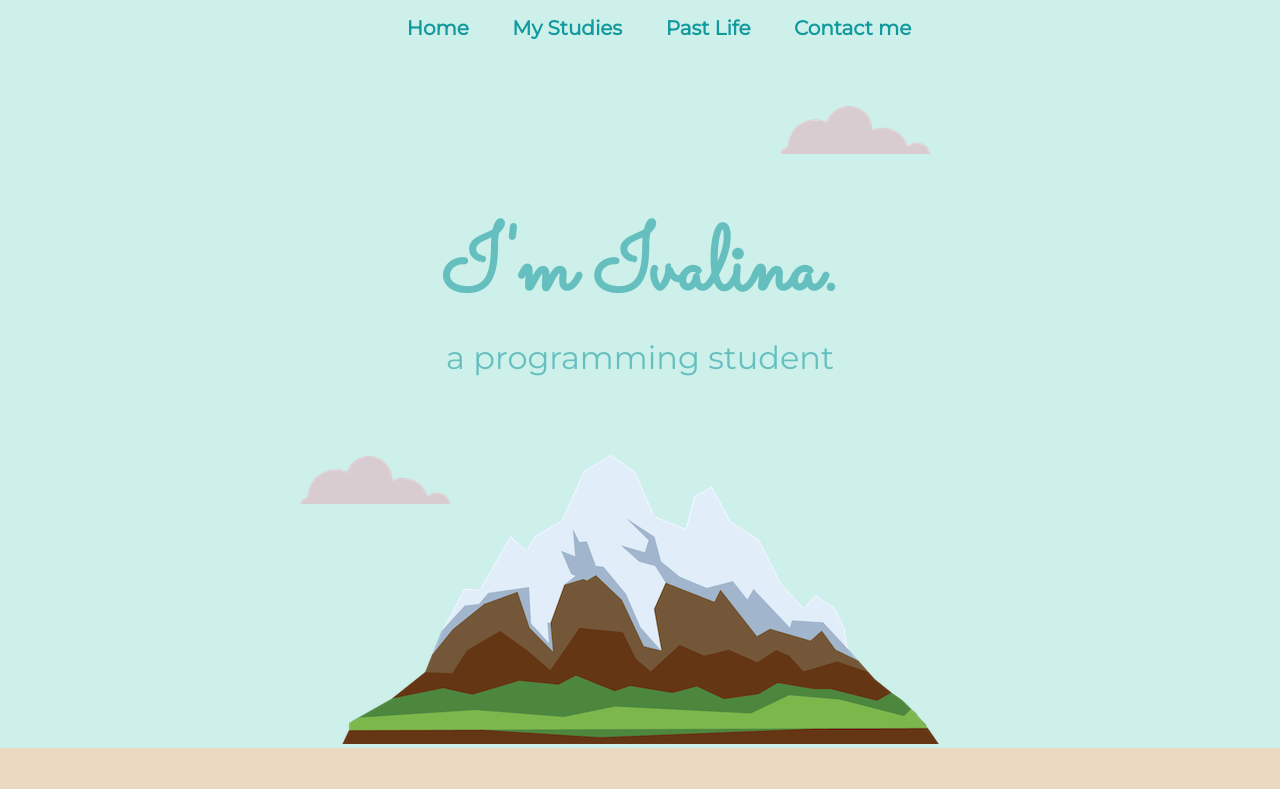
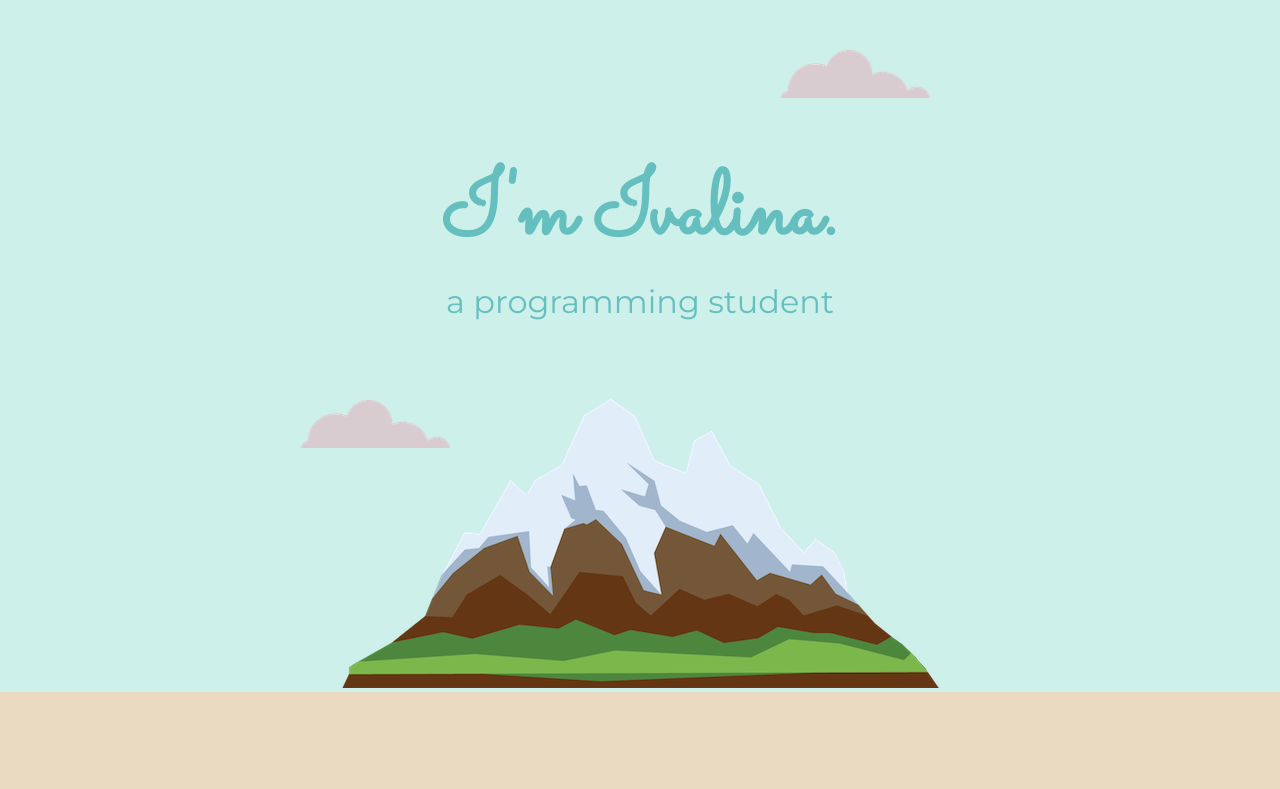
Before and after one commit to IvalinaNenova/My-Site, a plain HTML site: page index.html in a window 1280 px wide. Shown: the top 789 px of the page. Drawn offline with Linux system fonts and the light colour scheme.

Commit message:
Removed nav

```diff
--- a/index.html
+++ b/index.html
@@ -15,14 +15,7 @@
 </head>
 
 <body>
-  <nav>
-    <ul>
-      <li><a href="/">Home</a></li>
-      <li><a href="/studies">My Studies</a></li>
-      <li><a href="/past">Past Life</a></li>
-      <li><a href="#contact-me">Contact me</a></li>
-    </ul>
-  </nav>
+
   <div class="top-container">
     <img class="top-cloud" src="images/cloud.png" alt="cloud-img">
     <h1>I'm Ivalina.</h1>
@@ -121,7 +114,7 @@
       <h2>Get In Touch</h2>
       <h3>I'm open to work.</h3>
       <p class="contact-message">If you like anything on my page and you think I can be of help to you or your team,
-        please leave me a message.</p>
+        please leave me a message. I'm looking for frontend and/or backend internships.</p>
       <a class="btn" href="mailto:nenovaivalina@gmail.com">CONTACT ME</a>
     </div>
 
```
